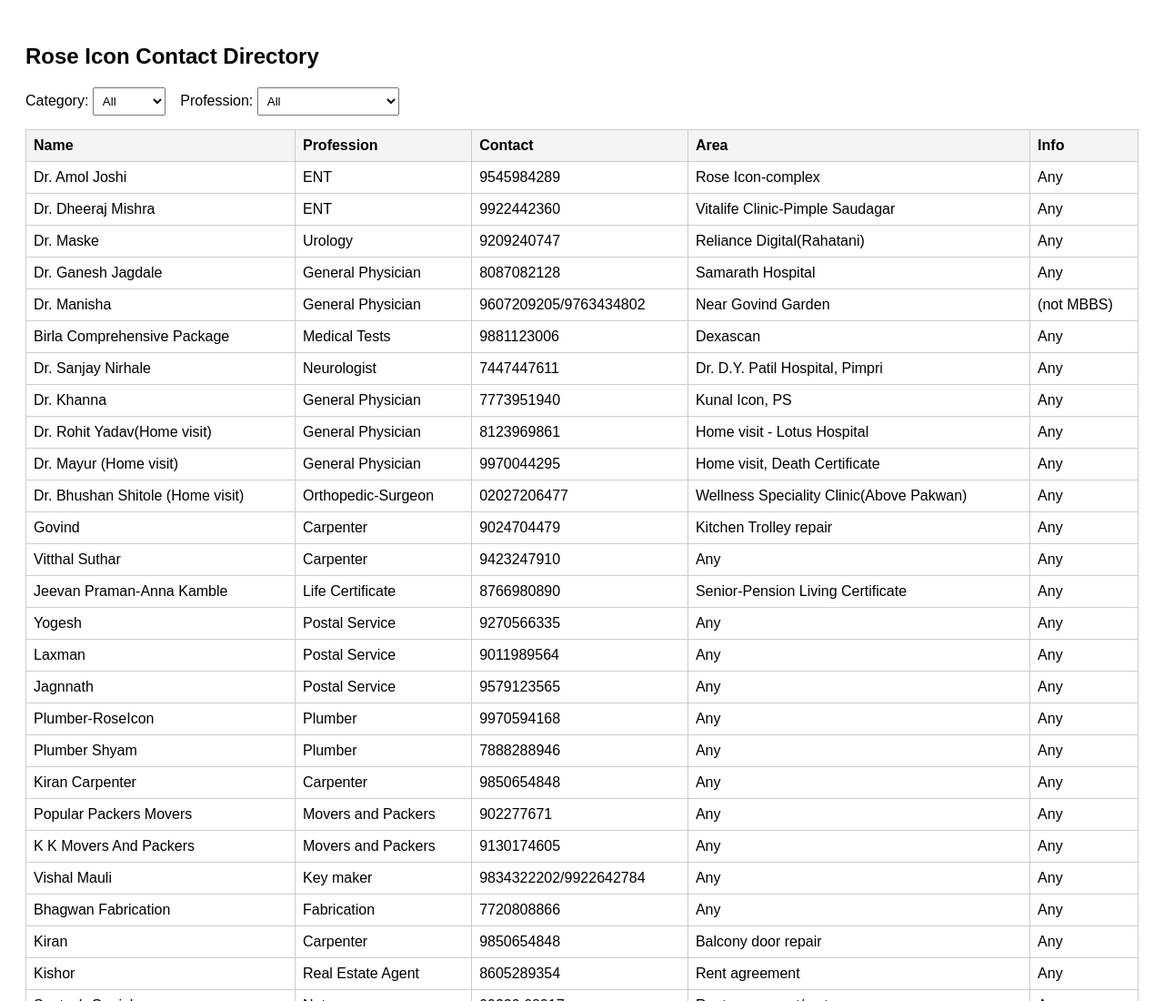
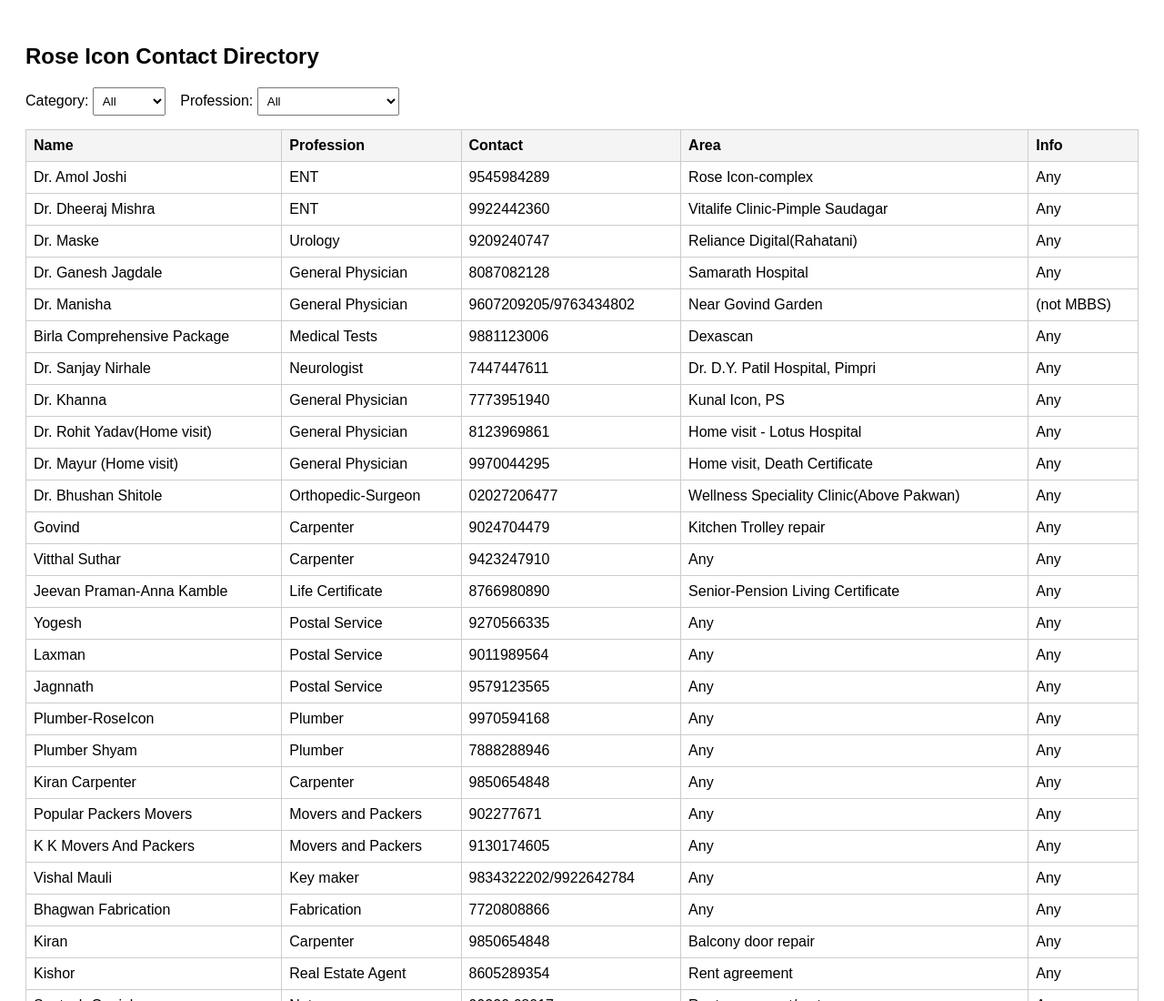
Before and after one commit to bankimis-cop/RI-Info, a plain HTML site: page index.html in a window 1280 px wide. Shown: the top 1100 px of the page at 91% size. Drawn offline with Linux system fonts and the light colour scheme.

Commit message:
Remove 'Home visit' from doctor's name

```diff
--- a/index.html
+++ b/index.html
@@ -145,7 +145,7 @@
   </tr>
 
     <tr data-category="medical">
-    <td>Dr. Bhushan Shitole (Home visit)</td>
+    <td>Dr. Bhushan Shitole</td>
     <td>Orthopedic-Surgeon</td>
     <td>02027206477</td>
     <td>Wellness Speciality Clinic(Above Pakwan)</td>
```
